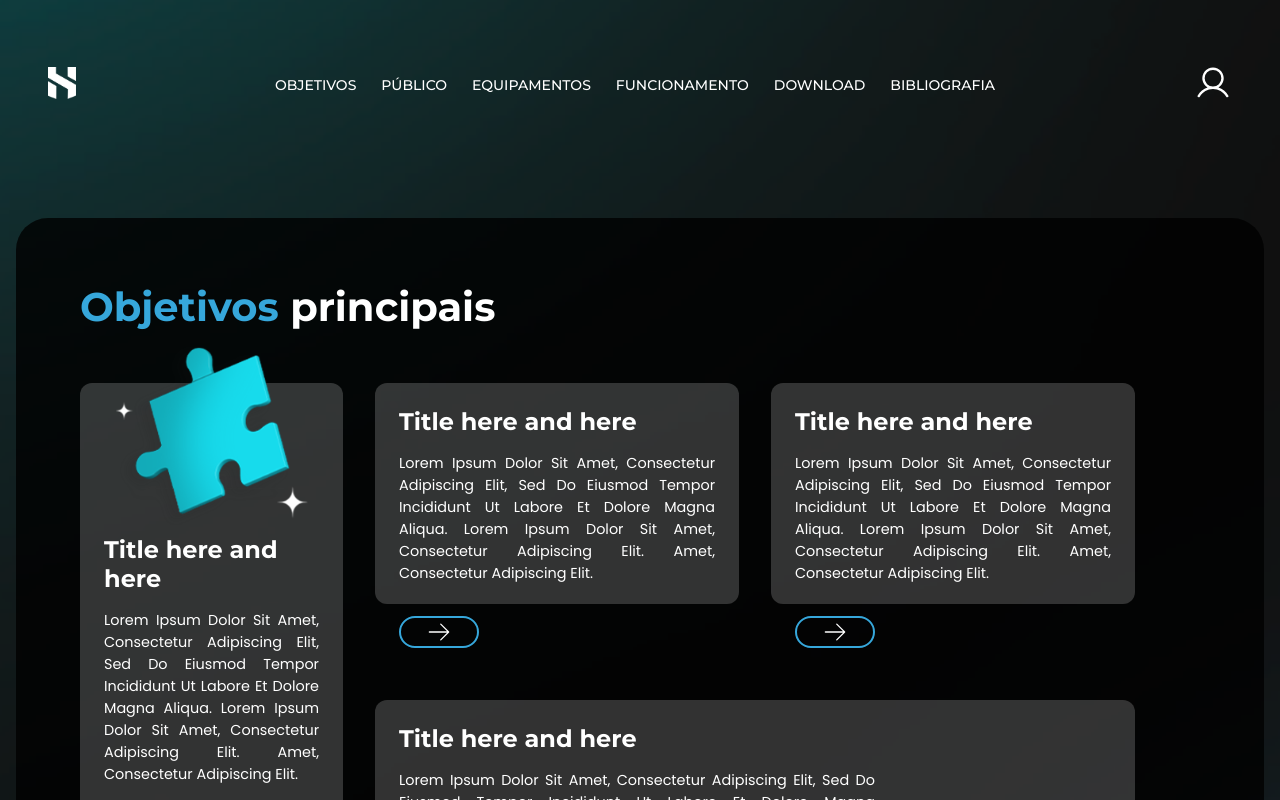
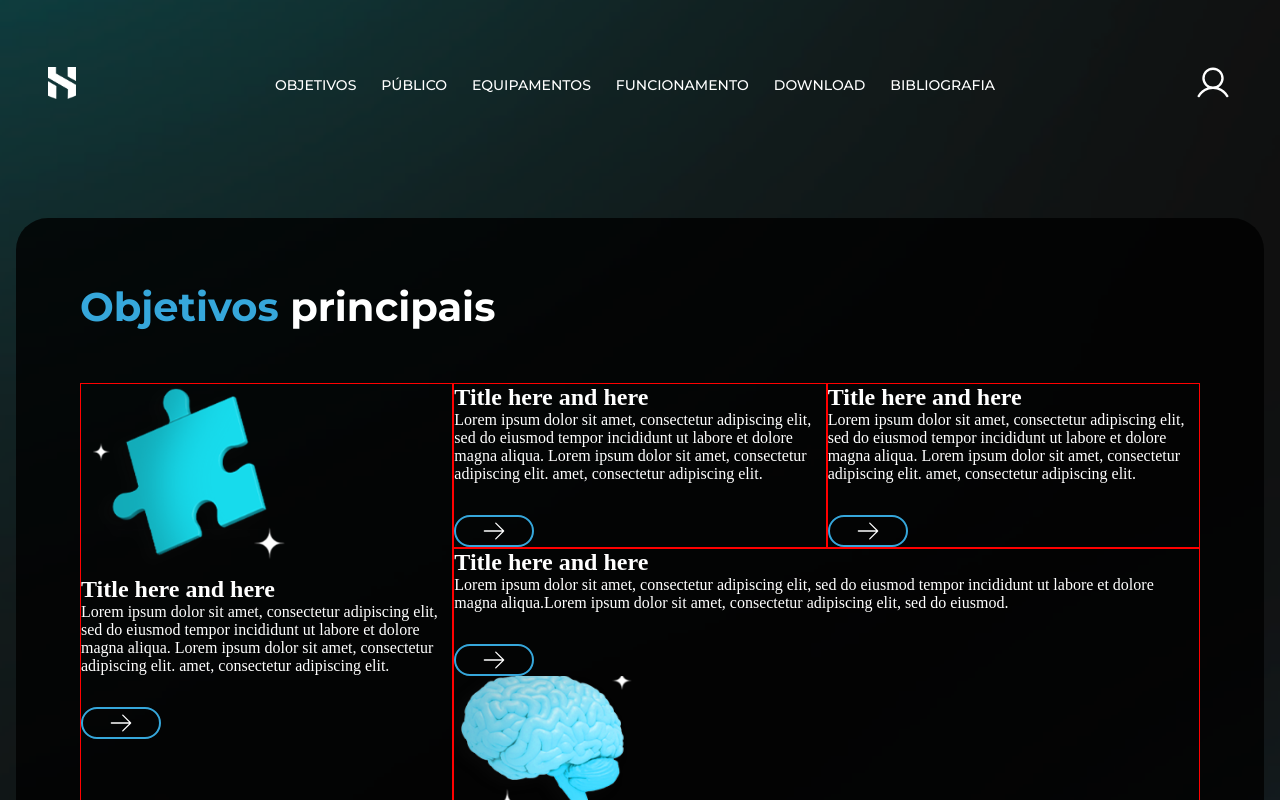
Before and after one commit to fFernanda-gomes/Hyper, a React (Vite) app: page /Objetivos in a window 1280 px wide. Shown: the top 800 px of the page. Built offline with nearby package versions, Linux system fonts and the light colour scheme.

Commit message:
create grid

```diff
--- a/src/pages/Objetivos/index.jsx
+++ b/src/pages/Objetivos/index.jsx
@@ -5,7 +5,7 @@ import peca from '../../assets/peca.svg'
 import brain from '../../assets/brain.png'
 import { ArrowRight } from '@phosphor-icons/react'
 
-import { Body, Button, Container, Containers, Main, Title } from './styles'
+import { Body, Button, FirstContainer, SecondContainer, ThirdContainer, FourthContainer, Containers, Main, Title } from './styles'
 
 export function Objetivos() {
   return (
@@ -19,7 +19,7 @@ export function Objetivos() {
         </Title>
 
         <Containers>
-          <Container className="first">
+          <FirstContainer>
             <img src={peca} alt="" className="firstImg" />
             <h2 className="firstTitle">Title here and here</h2>
             <p className="firstP">
@@ -31,10 +31,9 @@ export function Objetivos() {
             <Button>
               <ArrowRight size={28} color="#ffffff" weight="light" />
             </Button>
-          </Container>
+          </FirstContainer>
 
-          <div className="grid">
-            <Container className="second">
+            <SecondContainer>
               <h2>Title here and here</h2>
               <p>
                 Lorem ipsum dolor sit amet, consectetur adipiscing elit, sed do
@@ -45,9 +44,9 @@ export function Objetivos() {
               <Button>
                 <ArrowRight size={28} color="#ffffff" weight="light" />
               </Button>
-            </Container>
+            </SecondContainer>
 
-            <Container className="third">
+            <ThirdContainer>
               <h2>Title here and here</h2>
               <p>
                 Lorem ipsum dolor sit amet, consectetur adipiscing elit, sed do
@@ -58,9 +57,9 @@ export function Objetivos() {
               <Button>
                 <ArrowRight size={28} color="#ffffff" weight="light" />
               </Button>
-            </Container>
+            </ThirdContainer>
 
-            <Container className="fourth">
+            <FourthContainer>
               <h2>Title here and here</h2>
               <p>
                 Lorem ipsum dolor sit amet, consectetur adipiscing elit, sed do
@@ -72,8 +71,7 @@ export function Objetivos() {
                 <ArrowRight size={28} color="#ffffff" weight="light" />
               </Button>
               <img src={brain} alt="" className="fourthImg" />
-            </Container>
-          </div>
+            </FourthContainer>
         </Containers>
       </Main>
       <GlobalStyle />
--- a/src/pages/Objetivos/styles.js
+++ b/src/pages/Objetivos/styles.js
@@ -41,8 +41,8 @@ export const Main = styled.main`
 
 export const Containers = styled.div`
   @media (min-width: 950px) {
-    display: flex;
-    gap: 2rem;
+    display: grid;
+    grid-template-columns: repeat(3, 1fr);
   }
 `
 
@@ -59,98 +59,17 @@ export const Title = styled.h1`
 `
 
 export const Container = styled.div`
-  background: rgba(239, 239, 239, 0.2);
-  width: 17.4375rem;
-  padding: 2rem;
-  justify-content: left;
-  margin-bottom: 4rem;
-  border-radius: 12px;
+  color: white;
+  border: 1px solid red;
+`
 
-  .firstImg {
-    margin-top: -4.4rem;
-  }
-
-  .firstTitle {
-    font-size: 1.25rem;
-  }
-
-  .firstP {
-    font-size: 0.75rem;
-  }
-
-  h2 {
-    font-family: 'Montserrat', sans-serif;
-    font-weight: 700;
-    color: ${({ theme }) => theme.colors.white};
-    font-size: 1.5rem;
-    line-height: normal;
-  }
-
-  p {
-    margin-top: 1rem;
-    color: ${({ theme }) => theme.colors.white};
-    font-family: 'Poppins', sans-serif;
-    font-size: 0.9rem;
-    font-weight: 400;
-    line-height: 1.375rem;
-    text-align: justify;
-  }
-
-  .fourthImg {
-    margin: 3rem 0 0rem 3.5rem;
-  }
-
-  @media (min-width: 950px) {
-    padding: 1.5rem;
-
-    &.first {
-      width: 328px;
-      padding: 1.5rem;
-    }
-
-    &.first,
-    &.second,
-    &.third,
-    &.fourth {
-      h2 {
-        font-size: 1.5rem;
-        font-style: normal;
-        font-weight: 700;
-        line-height: normal;
-      }
-
-      p {
-        font-size: 0.9rem;
-        font-style: normal;
-        font-weight: 400;
-        line-height: 1.375rem;
-        text-transform: capitalize;
-      }
-    }
-
-    .firstImg {
-      margin-top: -4rem;
-    }
-
-    &.second,
-    &.third {
-      width: 22.75rem;
-      height: 13.8125rem;
-    }
-
-    &.fourth {
-      width: 47.5rem;
-      height: 13.75rem;
-
-      p {
-        width: 29.75rem;
-      }
-
-      img {
-        margin: 0;
-      }
-    }
-  }
+export const FirstContainer = styled(Container)`
+  grid-row: 1 / 3;
+`
+export const SecondContainer = styled(Container)``
+export const ThirdContainer = styled(Container)``
+export const FourthContainer = styled(Container)`
+  grid-column: 2 / 4;
 `
 
 export const Button = styled.button`
```
